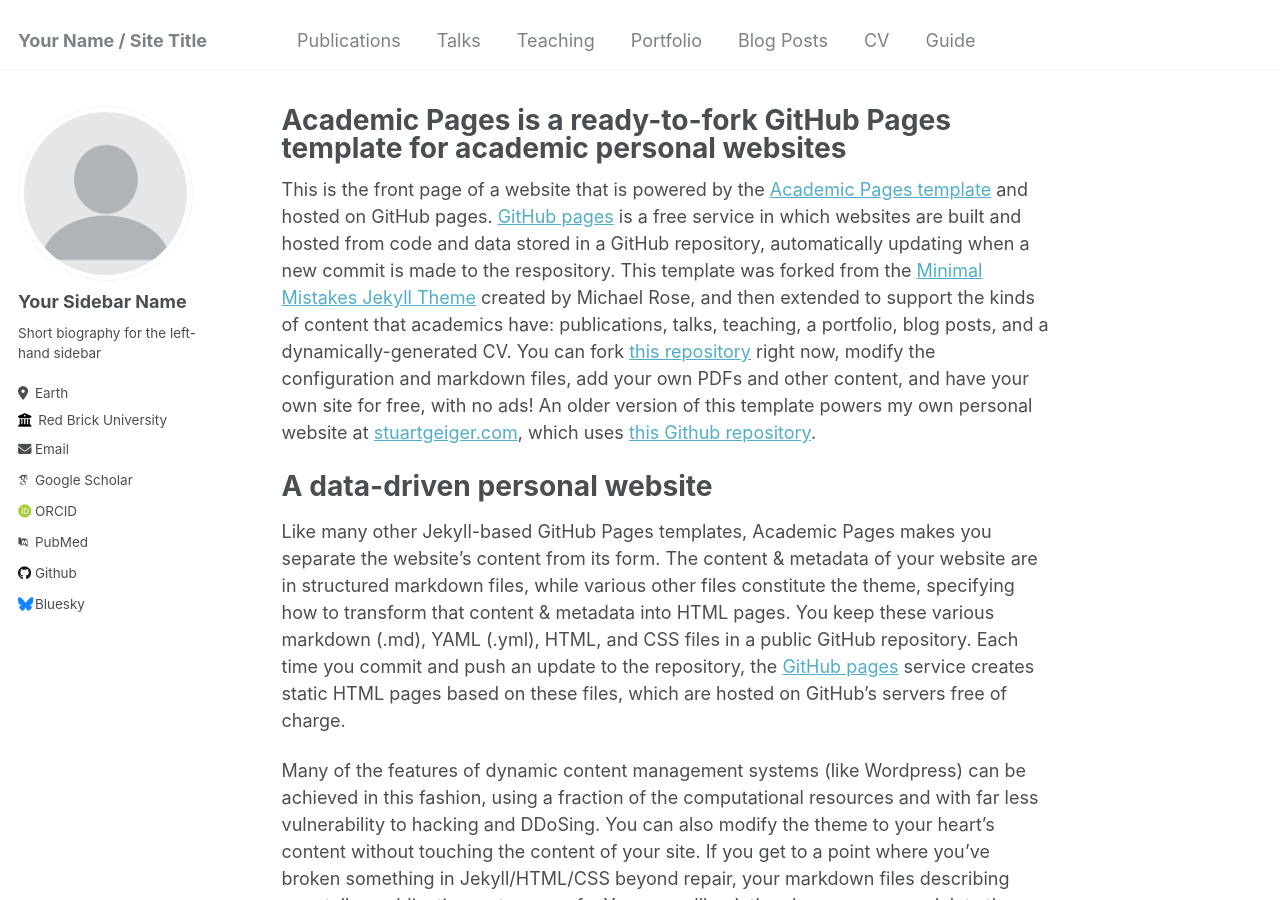
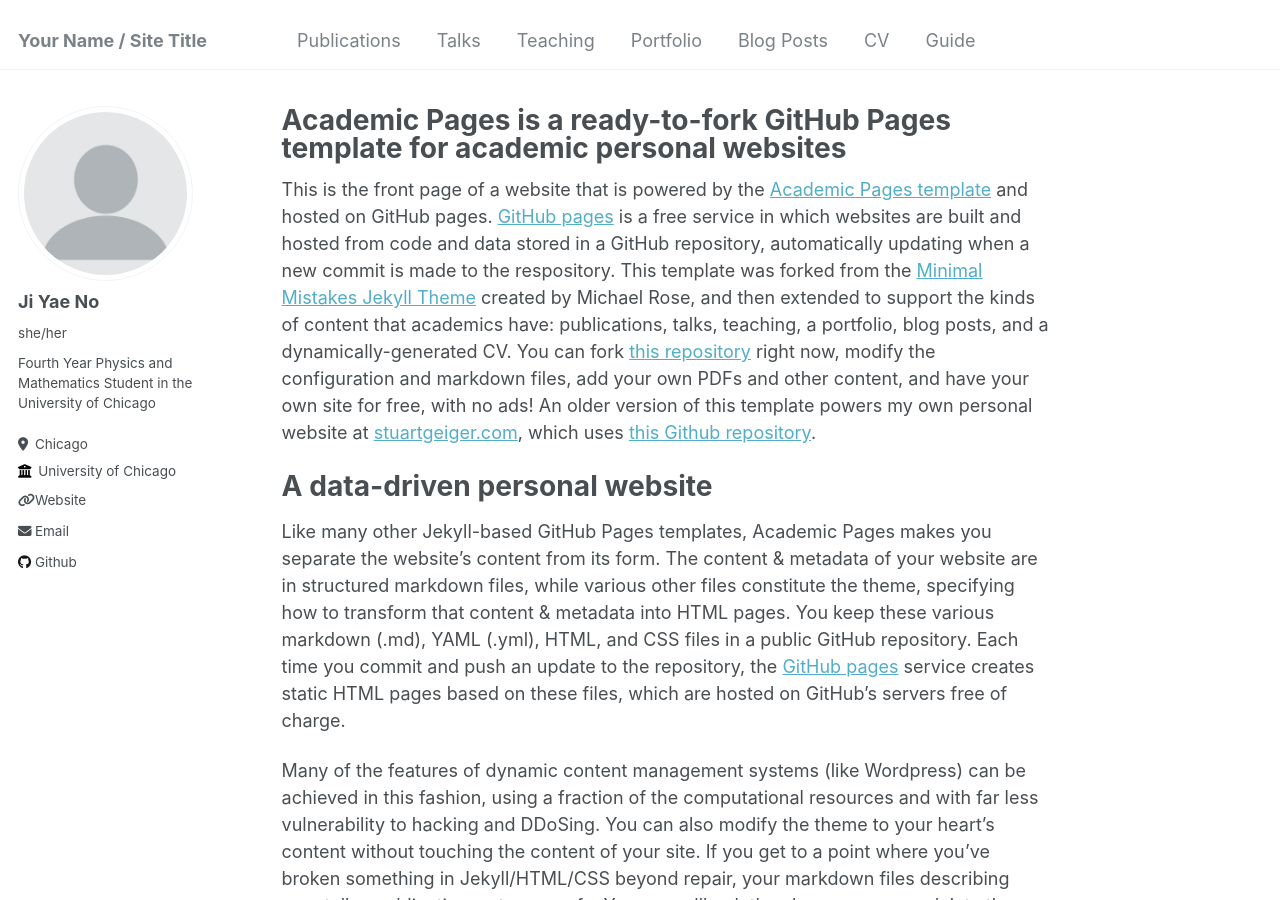
Before and after one commit to jiyaeno/jiyaeno.github.io, a Jekyll site: the page built from _pages/about.md, in a window 1280 px wide and 900 px high. Built offline with Jekyll 4.4.1, drawn with Linux system fonts in a browser that asks for light colours; some web fonts are replaced.

Commit message:
adding name and url and basic info.yml

```diff
--- a/_config.yml
+++ b/_config.yml
@@ -22,56 +22,56 @@ repository               : "academicpages/academicpages.github.io"
 author:
   # Biographic information
   avatar           : "profile.png"
-  name             : "Your Sidebar Name"
-  pronouns         : # example: "she/her"
-  bio              : "Short biography for the left-hand sidebar"
-  location         : "Earth"
-  employer         : "Red Brick University"
-  uri              : # URL
-  email            : "none@example.org"
+  name             : "Ji Yae No"
+  pronouns         : "she/her"
+  bio              : "Fourth Year Physics and Mathematics Student in the University of Chicago"
+  location         : "Chicago"
+  employer         : "University of Chicago"
+  uri              : "https://jiyaeno.github.io"
+  email            : "jiyaeno@uchicago.edu"
 
   # Academic websites
-  arxiv            : # URL - Update with the correct link to your profile
-  googlescholar    : "https://scholar.google.com/citations?user=PS_CX0AAAAAJ"
-  impactstory      : # URL
-  orcid            : "http://orcid.org/yourorcidurl"
-  semantic         : # URL
-  pubmed           : "https://www.ncbi.nlm.nih.gov/pubmed/?term=john+snow"
-  researchgate     : # URL
+  #arxiv            : # URL - Update with the correct link to your profile
+  #googlescholar    : #
+  #impactstory      : # URL
+  #orcid            : "http://orcid.org/yourorcidurl"
+  #semantic         : # URL
+  #pubmed           : "https://www.ncbi.nlm.nih.gov/pubmed/?term=john+snow"
+  #researchgate     : # URL
 
   # Repositories and software development
-  bitbucket        : # Username - Update with your username on the site
-  codepen          : # Username
-  dribbble         : # Username
+  #bitbucket        : # Username - Update with your username on the site
+  #codepen          : # Username
+  #dribbble         : # Username
   github           : "academicpages"
-  kaggle           : # Username
-  stackoverflow    : # User number or user number and name (i.e., use "1" or "1/jeff-atwood")
+  #kaggle           : # Username
+  #stackoverflow    : # User number or user number and name (i.e., use "1" or "1/jeff-atwood")
 
   # Social media
-  bluesky          : "bsky.app" # Replace this with you Bluesky username
-  facebook         : # Username
-  flickr           : # Username
-  foursquare       : # Username
-  goodreads        : # Username
-  google_plus      : # Username
-  keybase          : # Username
-  instagram        : # Username
-  lastfm           : # Username
+  #bluesky          : "bsky.app" # Replace this with you Bluesky username
+  #facebook         : # Username
+  #flickr           : # Username
+  #foursquare       : # Username
+  #goodreads        : # Username
+  #google_plus      : # Username
+  #keybase          : # Username
+  #instagram        : # Username
+  #lastfm           : # Username
   linkedin         : # Username
-  mastodon         : # URL
-  medium           : # URL
-  pinterest        : # Username
-  soundcloud       : # Username
-  steam            : # Username
-  telegram         : # URL
-  tumblr           : # Username
-  twitter          : # Username for X / Twitter
-  vine             : # Username
-  weibo            : # Username
-  wikipedia        : # Username
-  xing             : # Username
-  youtube          : # Username
-  zhihu            : # URL
+  #mastodon         : # URL
+  #medium           : # URL
+  #pinterest        : # Username
+  #soundcloud       : # Username
+  #steam            : # Username
+  #telegram         : # URL
+  #tumblr           : # Username
+  #twitter          : # Username for X / Twitter
+  #vine             : # Username
+  #weibo            : # Username
+  #wikipedia        : # Username
+  #xing             : # Username
+  #youtube          : # Username
+  #zhihu            : # URL
 
 
 # Site Settings
```
